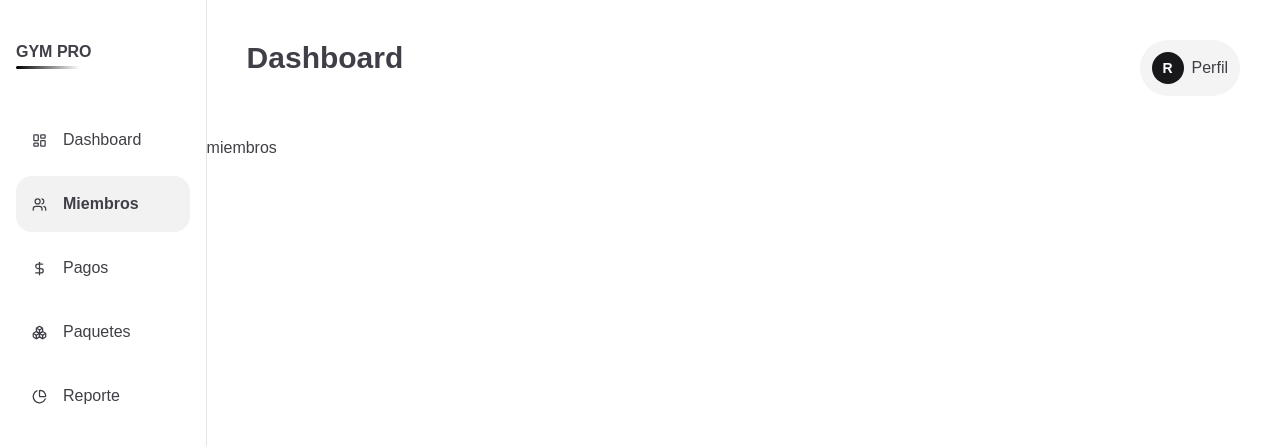
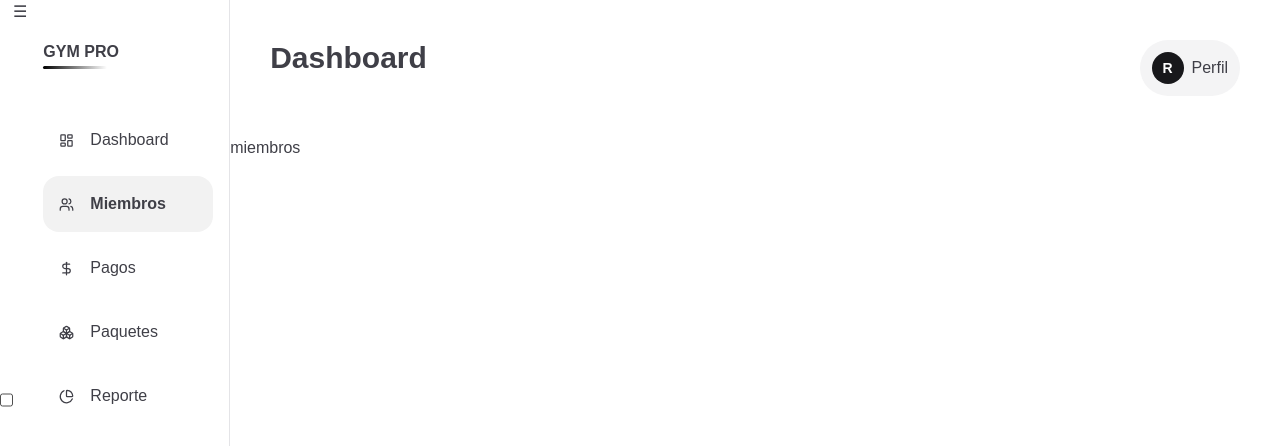
Before and after one commit to bonjourrog/gymio, a Next.js app: page /dashboard/members in a window 1280 px wide. Shown: the top 446 px of the page. Built offline with nearby package versions, Linux system fonts and the light colour scheme.

Commit message:
feat: add menu toggle button in layout

```diff
--- a/app/dashboard/layout.tsx
+++ b/app/dashboard/layout.tsx
@@ -1,7 +1,7 @@
 'use client'
 import { usePathname } from 'next/navigation';
 import styles from './style.module.css';
-import { DollarSign, LayoutDashboard, LucideBoxes, PieChart, Users } from "lucide-react";
+import { DollarSign, LayoutDashboard, LucideBoxes, Menu, PieChart, Users, X } from "lucide-react";
 import Link from 'next/link';
 
 const navItems = [
@@ -20,6 +20,8 @@ export default function DashboardLayout({ children }: Readonly<{ children: React
     }
 
     return <main className="flex h-screen text-zinc-700">
+        <input type="checkbox" id="menu-toggle" className={styles["menu-checkbox"]}/>
+        <label htmlFor="menu-toggle" className={styles["menu-icon"]}>☰</label>
         <nav className={styles.navbar}>
             <ul className='flex flex-col gap-2 h-full'>
                 <li className={styles.logo}>GYM PRO</li>
@@ -33,7 +35,7 @@ export default function DashboardLayout({ children }: Readonly<{ children: React
                                 aria-current={active ? 'page' : undefined}
                                 >
                                 <Icon size={15}/>
-                                {label}
+                                <p>{label}</p>
                             </Link>
                         </li>
                     )
```
